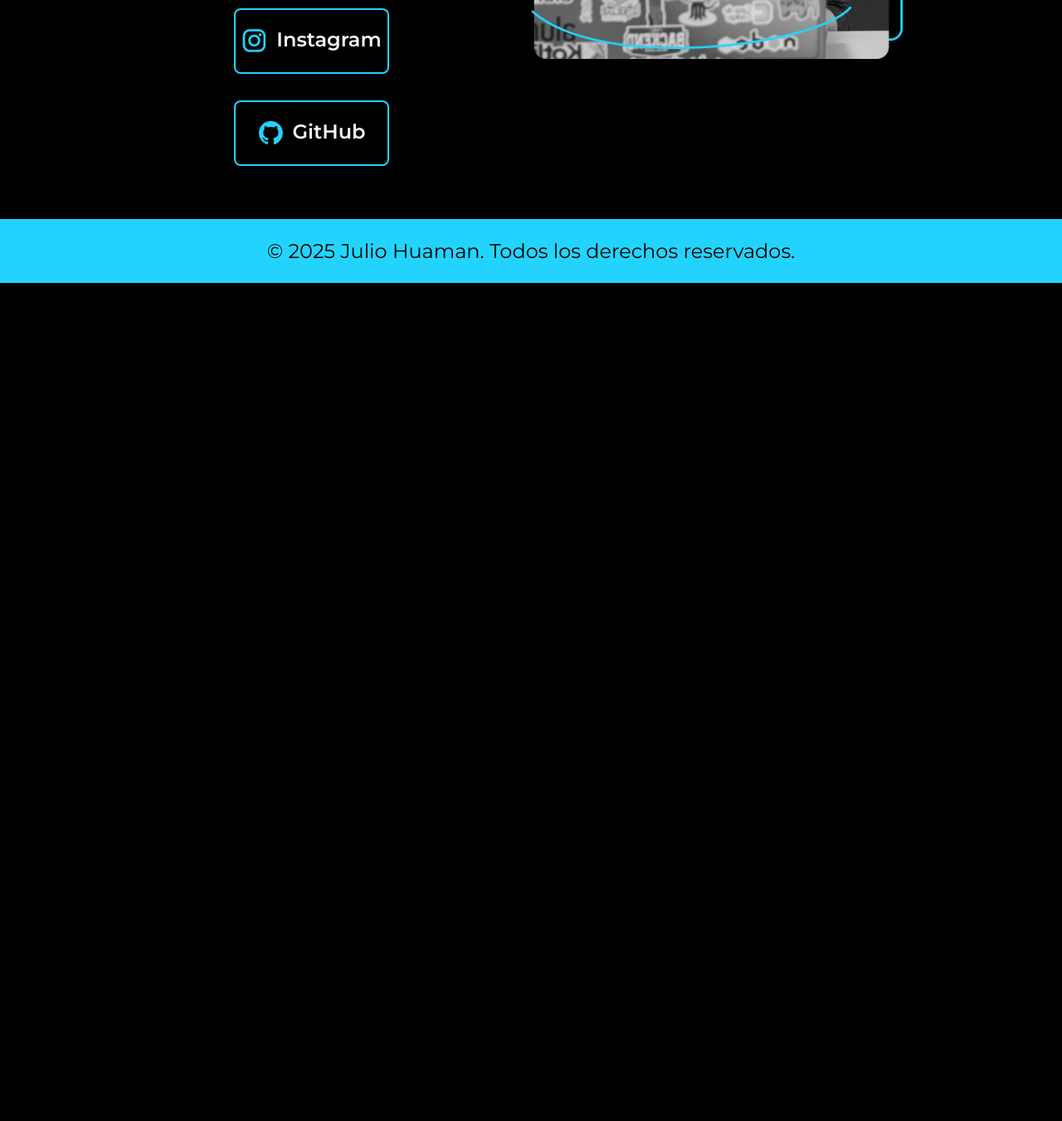
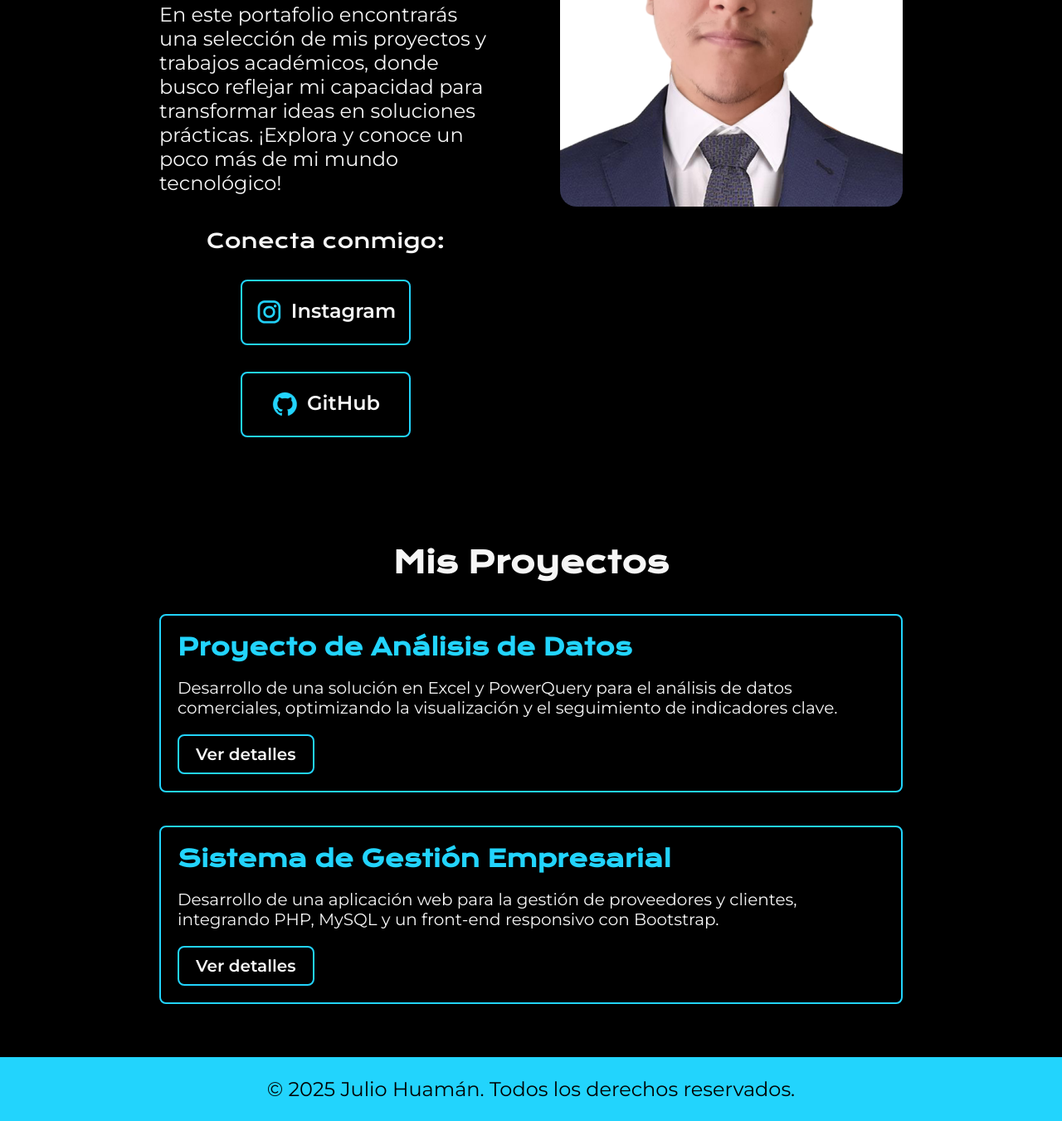
Before and after one commit to JEHL22/portafolio, a plain HTML site: page index.html in a window 1280 px wide. Shown: the part 679-2030 px from the top of the page at 83% size. Before the commit the page ends 1020 px from the top, so only its background shows below. Drawn offline with nearby package versions, Linux system fonts and the light colour scheme.

Commit message:
Portafolio 2.0

```diff
--- a/index.html
+++ b/index.html
@@ -4,43 +4,68 @@
   <meta charset="UTF-8">
   <meta http-equiv="X-UA-Compatible" content="IE=edge">
   <meta name="viewport" content="width=device-width, initial-scale=1.0">
-    <title>Portafolio</title>
+  <title>Portafolio - Julio Enrique Huamán</title>
   <link rel="stylesheet" href="./styles/style.css">
-
 </head>
 <body>
   <header class="header">
     <nav class="header__menu">
-            <a class="header__menu__link" href="./index.html">Home</a>
-            <a class="header__menu__link" href="./about.html">Sobre mi</a>
+      <a class="header__menu__link" href="./index.html">Inicio</a>
+      <a class="header__menu__link" href="./about.html">Sobre mí</a>
+      <a class="header__menu__link" href="./projects.html">Proyectos</a>
+      <a class="header__menu__link" href="./contact.html">Contacto</a>
     </nav>
   </header>
 
   <main class="presentacion">
     <section class="presentacion__contenido">
       <h1 class="presentacion__contenido__titulo">
-                Eleve tu negocio digital a otro nivel
-                <strong class="titulo-destaque">con un Front-end de calidad!
-                </strong>
+        ¡Hola, soy Julio Enrique Huamán!
       </h1>
-            <p class="presentacion__contenido__texto">¡Hola! Soy Ana García, desarrolladora Front-end con
-                especialización en React, HTML y CSS. Ayudo a pequeños
-                negocios y diseñadores a llevar a cabo buenas ideas.
-                ¿Hablamos?
+      <p class="presentacion__contenido__texto">
+        Soy estudiante de Ingeniería de Sistemas y apasionado por la tecnología, la programación y la digitalización de datos. Aunque aún estoy en formación, he desarrollado habilidades en desarrollo web, automatización de procesos y manejo de bases de datos, trabajando con herramientas como HTML, CSS, JavaScript, PHP, Python, SQL y Excel.
+      </p>
+      <p class="presentacion__contenido__texto">
+        En este portafolio encontrarás una selección de mis proyectos y trabajos académicos, donde busco reflejar mi capacidad para transformar ideas en soluciones prácticas. ¡Explora y conoce un poco más de mi mundo tecnológico!
       </p>
 
       <div class="presentacion__enlaces">
-                <h2 class="presentacion__enlaces__subtitulo">Accede a mis redes:</h2>
-
-                <a class="presentacion__enlaces__link" href="https://instagram.com/"><img src="./assets/instagram.png" alt="">Instagram</a>
-                <a class="presentacion__enlaces__link" href="https://github.com/"><img src="./assets/github.png" alt="">GitHub</a>
+        <h2 class="presentacion__enlaces__subtitulo">Conecta conmigo:</h2>
+        <a class="presentacion__enlaces__link" href="https://instagram.com/">
+          <img class="presentacion__enlaces__link__icono" src="./assets/instagram.png" alt="Instagram"> Instagram
+        </a>
+        <a class="presentacion__enlaces__link" href="https://github.com/">
+          <img class="presentacion__enlaces__link__icono" src="./assets/github.png" alt="GitHub"> GitHub
+        </a>
       </div>
     </section>
-        <img class="presentacion__imagen" src="./assets/Imagem.png" alt="Foto de Ana García desarrolando un proyecto">
+    <img class="presentacion__imagen" src="./assets/imagen.png" alt="Foto de Julio Huamán">
   </main>
 
+  <section class="proyectos">
+    <h2 class="proyectos__titulo">Mis Proyectos</h2>
+    <div class="proyectos__lista">
+      <!-- Ejemplo de proyecto -->
+      <article class="proyecto">
+        <h3 class="proyecto__titulo">Proyecto de Análisis de Datos</h3>
+        <p class="proyecto__descripcion">
+          Desarrollo de una solución en Excel y PowerQuery para el análisis de datos comerciales, optimizando la visualización y el seguimiento de indicadores clave.
+        </p>
+        <a class="proyecto__enlace" href="#">Ver detalles</a>
+      </article>
+      <!-- Mas proyectos-->
+      <article class="proyecto">
+        <h3 class="proyecto__titulo">Sistema de Gestión Empresarial</h3>
+        <p class="proyecto__descripcion">
+          Desarrollo de una aplicación web para la gestión de proveedores y clientes, integrando PHP, MySQL y un front-end responsivo con Bootstrap.
+        </p>
+        <a class="proyecto__enlace" href="#">Ver detalles</a>
+      </article>
+    </div>
+  </section>
+
   <footer>
-        <p>© 2025 Julio Huaman. Todos los derechos reservados.</p>
+    <p>© 2025 Julio Huamán. Todos los derechos reservados.</p>
   </footer>
 </body>
 </html>
--- a/styles/style.css
+++ b/styles/style.css
@@ -20,6 +20,7 @@ body{
     color: var(--color-secundario);
 }
 
+/* Header */
 header{
     padding: 2% 0% 0% 15%;
 }
@@ -37,6 +38,7 @@ header{
     text-decoration: none;
 }
 
+/* Presentación */
 .presentacion{
     padding: 5% 15%;
     display: flex;
@@ -96,14 +98,66 @@ header{
     gap: 10px;
 }
 
-.presentacion__enlaces__link:hover{
-    background-color: var(--color-primario);
+.presentacion__imagen{
+    width: 50%;
+    border-radius: 20px;
 }
 
-.presentacion__imagen{
-    width: 50%;
+/* Sección de Proyectos */
+.proyectos {
+    padding: 5% 15%;
 }
 
+.proyectos__titulo {
+    font-size: 2.25rem;
+    font-family: var(--fuente-krona);
+    margin-bottom: 40px;
+    text-align: center;
+}
+
+.proyectos__lista {
+    display: flex;
+    flex-direction: column;
+    gap: 40px;
+}
+
+.proyecto {
+    border: 2px solid var(--color-terciario);
+    padding: 20px;
+    border-radius: 8px;
+}
+
+.proyecto__titulo {
+    font-size: 1.75rem;
+    font-family: var(--fuente-krona);
+    margin-bottom: 20px;
+    color: var(--color-terciario);
+}
+
+.proyecto__descripcion {
+    font-size: 1.25rem;
+    font-family: var(--fuente-montserrat);
+    margin-bottom: 20px;
+}
+
+.proyecto__enlace {
+    font-family: var(--fuente-montserrat);
+    font-size: 1.25rem;
+    font-weight: 600;
+    text-decoration: none;
+    color: var(--color-secundario);
+    border: 2px solid var(--color-terciario);
+    padding: 10px 20px;
+    border-radius: 8px;
+    display: inline-block;
+}
+
+.proyecto__enlace:hover {
+    background-color: var(--color-terciario);
+    color: var(--color-primario);
+}
+
+/* Footer */
 footer{
     background-color: var(--color-terciario);
     padding: 24px;
@@ -114,9 +168,10 @@ footer{
     font-weight: 400;
 }
 
+/* Media Queries */
 @media (max-width: 1200px){
 
-    .header{
+    header{
         padding: 10%;
     }
 
@@ -132,4 +187,8 @@ footer{
     .presentacion__contenido{
         width: auto;
     }
+
+    .presentacion__imagen{
+        width: 100%;
+    }
 }
```
Also changed, not shown: about.html (+1 -1 lines), assets/Imagem.png (deleted), assets/imagen.png (added). Lines whose indentation alone changed are shown as unchanged.
